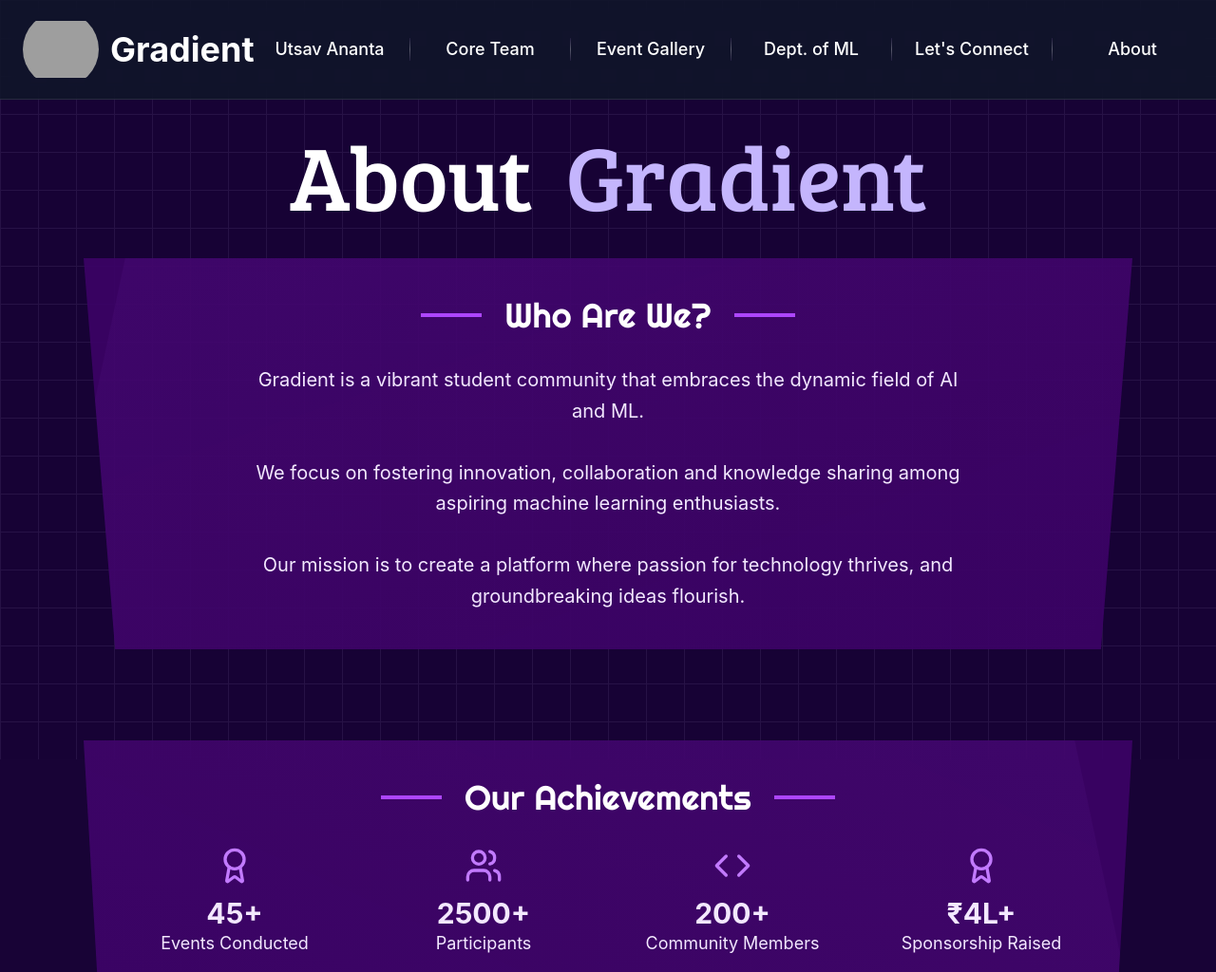
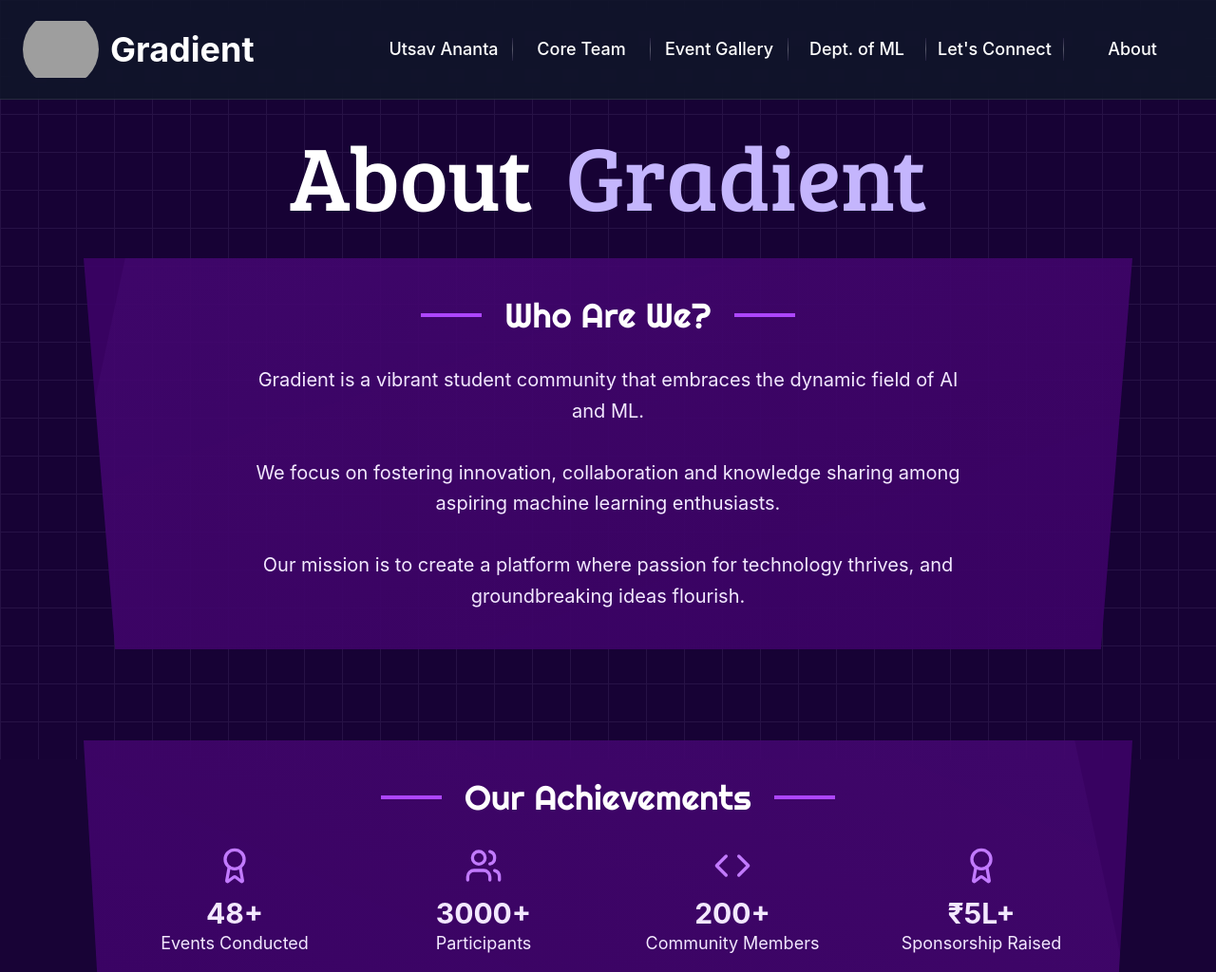
Before and after one commit to pranav1211/Gradient-Website, a Next.js app: page /about in a window 1280 px wide. Shown: the top 1024 px of the page at 95% size. Built offline with nearby package versions, Linux system fonts and the light colour scheme; grey boxes are pictures that could not be loaded.

Commit message:
18-05-2025

```diff
--- a/app/about/page.tsx
+++ b/app/about/page.tsx
@@ -156,12 +156,12 @@
                 <div className="grid grid-cols-2 md:grid-cols-4 gap-6 text-center text-purple-100 mb-12">
                   <div className="group transform hover:scale-105 transition-transform duration-300">
                     <Award className="text-purple-400 mx-auto mb-3 group-hover:text-purple-300 transition-colors" size={40} />
-                    <h3 className="text-2xl md:text-3xl font-bold group-hover:text-white transition-colors">45+</h3>
+                    <h3 className="text-2xl md:text-3xl font-bold group-hover:text-white transition-colors">48+</h3>
                     <p className="text-lg">Events Conducted</p>
                   </div>
                   <div className="group transform hover:scale-105 transition-transform duration-300">
                     <Users className="text-purple-400 mx-auto mb-3 group-hover:text-purple-300 transition-colors" size={40} />
-                    <h3 className="text-2xl md:text-3xl font-bold group-hover:text-white transition-colors">2500+</h3>
+                    <h3 className="text-2xl md:text-3xl font-bold group-hover:text-white transition-colors">3000+</h3>
                     <p className="text-lg">Participants</p>
                   </div>
                   <div className="group transform hover:scale-105 transition-transform duration-300">
@@ -171,7 +171,7 @@
                   </div>
                   <div className="group transform hover:scale-105 transition-transform duration-300">
                     <Award className="text-purple-400 mx-auto mb-3 group-hover:text-purple-300 transition-colors" size={40} />
-                    <h3 className="text-2xl md:text-3xl font-bold group-hover:text-white transition-colors">₹4L+</h3>
+                    <h3 className="text-2xl md:text-3xl font-bold group-hover:text-white transition-colors">₹5L+</h3>
                     <p className="text-lg">Sponsorship Raised</p>
                   </div>
                 </div>
--- a/components/Navbar.tsx
+++ b/components/Navbar.tsx
@@ -82,7 +82,7 @@
               {navItems.map((item, index) => (
                 <React.Fragment key={item.name}>
                   {index > 0 && (
-                    <div className="h-6 w-px bg-gradient-to-b from-purple-400/10 via-white/30 to-purple-400/10 mx-5"></div>
+                    <div className="h-6 w-px bg-gradient-to-b from-purple-400/10 via-white/30 to-purple-400/10 mx-2"></div>
                   )}
                   <motion.li
                     whileHover={{ scale: 1.05 }}
@@ -145,7 +145,7 @@
         </div>
       </div>
 
-      {/* Mobile menu - this is what was missing */}
+      {/* Mobile menu*/}
       <AnimatePresence>
         {isOpen && (
           <motion.div
```
Also changed, not shown: 1 other file (tests, documents, lock files or other folders).
